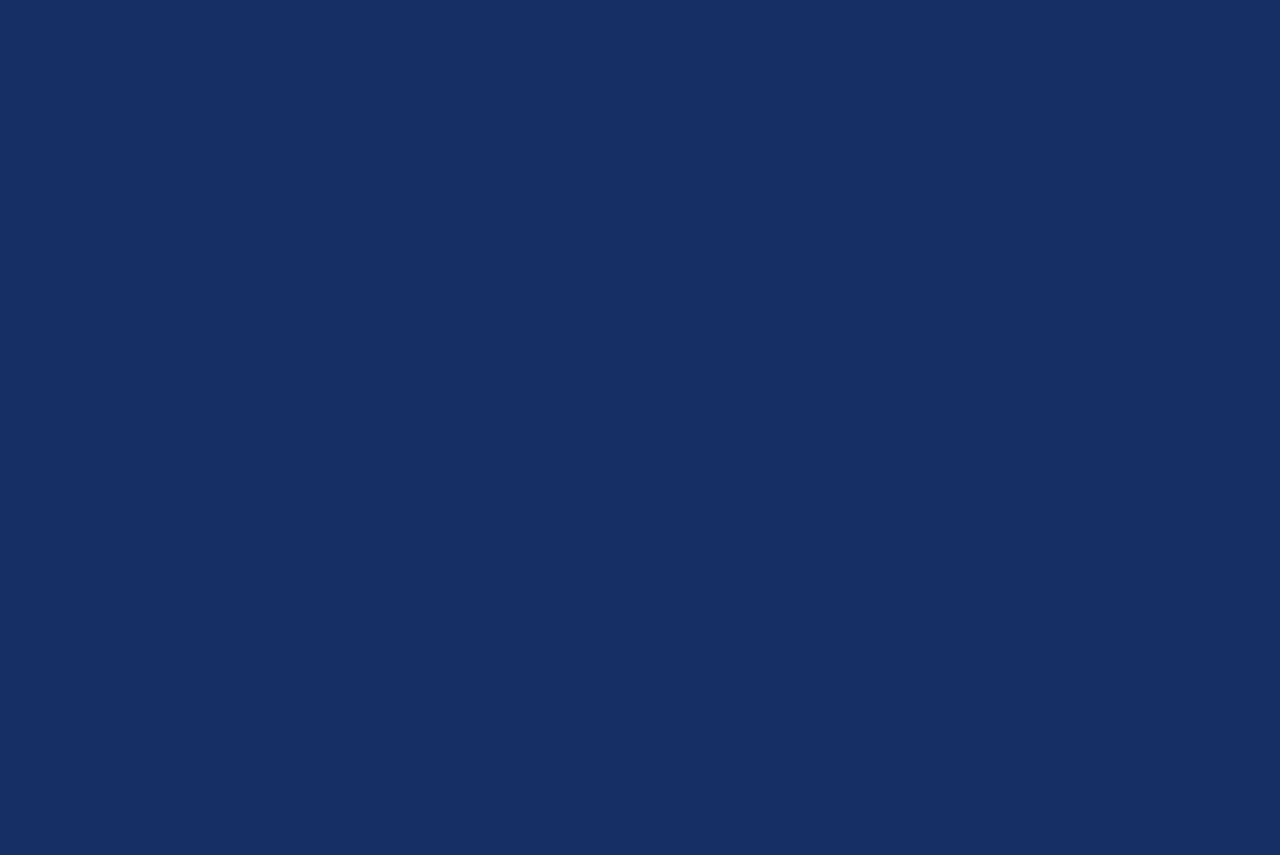
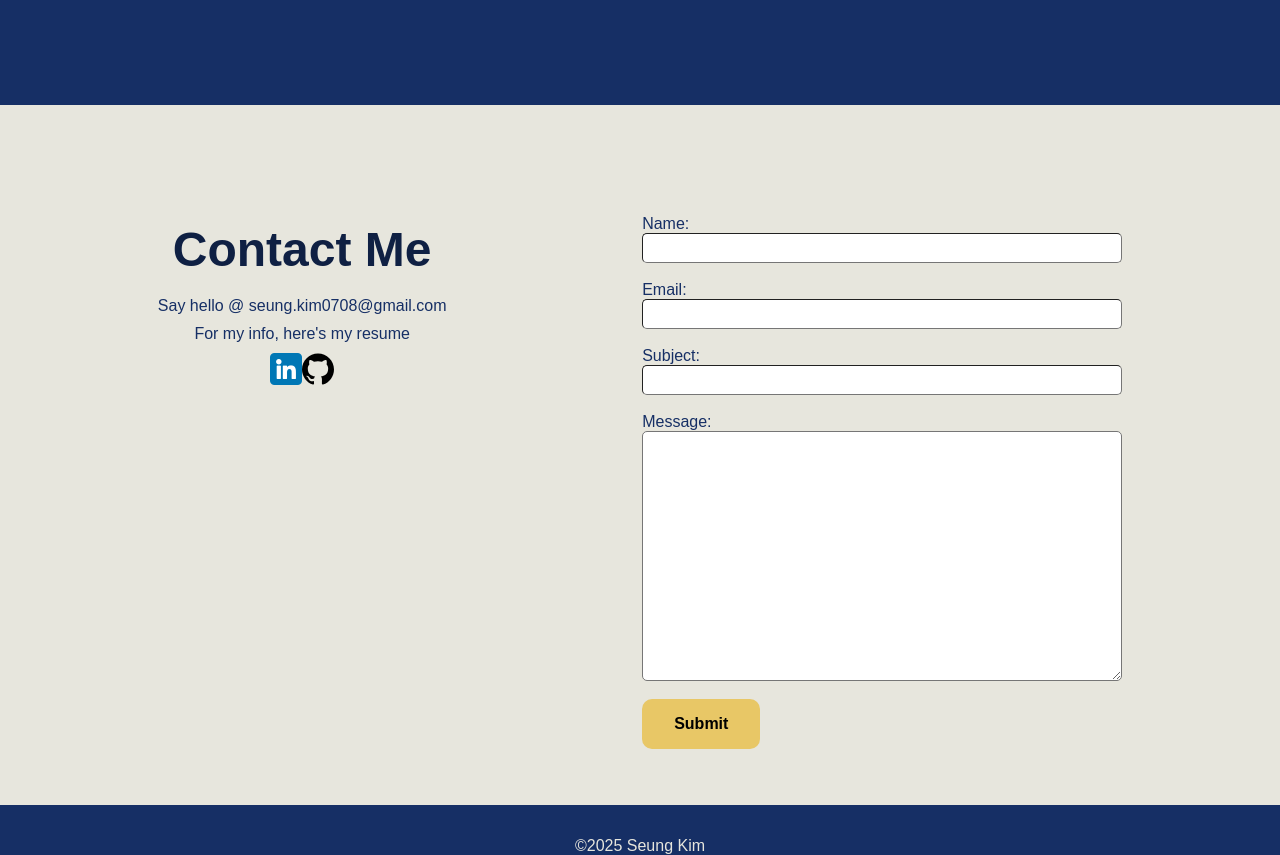
Before and after one commit to seung0708/seung0708.github.io, a React (Vite) app: page / in a window 1280 px wide. Shown: the part 2211-3066 px from the top of the page. Before the commit the page ends 800 px from the top, so only its background shows below. Built offline with nearby package versions, Linux system fonts and the light colour scheme.

Commit message:
migrated the rest of the html code to their respective components

```diff
--- a/src/App.jsx
+++ b/src/App.jsx
@@ -1,17 +1,15 @@
 import React from 'react';
 import { RouterProvider, createBrowserRouter, Route, createRoutesFromElements } from 'react-router-dom';
 import Header from './components/Header'
+import Main from './components/Main';
+import Footer from './components/Footer';
 
 const App = () => {
   return (
     <>
       <Header />
-      <main>
-
-      </main>
-      <footer>
-
-      </footer>
+      <Main />
+      <Footer />
     </>
   )
 }
--- /dev/null
+++ b/src/components/Contact.jsx
@@ -0,0 +1,46 @@
+import React from 'react'
+
+const Contact = () => {
+  return (
+    <section id="contact">
+            <div class="container">
+                <div class="contact_heading">
+                    <h2>Contact Me</h2>
+                    <p>Say hello @ seung.kim0708@gmail.com</p>
+                    <p>For my info, here's my <a href="./assets/General Resume (2).pdf">resume</a></p>
+                    <div class="social_links">
+                        <a href="https://www.linkedin.com/in/seung-kim-8a3469133/">
+                            <img src="./assets/images/linkedin.png" />
+                        </a>
+                        <a href="https://github.com/seung0708">
+                            <img src="./assets/images/github.svg" />
+                        </a>
+                    </div>
+                </div>
+                <div class="contact_form">
+                    <form>
+                        <div class="contact_form_field">
+                            <label>Name:</label>
+                            <input type="text" id="name" name="name" required/>
+                        </div>
+                        <div class="contact_form_field">
+                            <label>Email:</label>
+                            <input type="email" id="email" name="email" required/>
+                        </div>
+                        <div class="contact_form_field">
+                            <label>Subject:</label>
+                            <input type="text" id="subject" name="subject" required/>
+                        </div>
+                        <div class="contact_form_field">
+                            <label>Message:</label>
+                            <textarea required></textarea>
+                        </div>
+                        <button type="submit">Submit</button>
+                    </form>
+                </div>
+            </div>
+        </section>
+  )
+}
+
+export default Contact
--- /dev/null
+++ b/src/components/Footer.jsx
@@ -0,0 +1,11 @@
+import React from 'react'
+
+const Footer = () => {
+  return (
+    <footer>
+        <p>&copy;2025 Seung Kim</p>
+    </footer>
+  )
+}
+
+export default Footer
--- /dev/null
+++ b/src/components/Main.jsx
@@ -0,0 +1,18 @@
+import React from 'react'
+import Hero from './Hero';
+import About from './About';
+import Projects from './Projects';
+import Contact from './Contact';
+
+const Main = () => {
+  return (
+    <main>
+        <Hero />
+        <About />
+        <Projects />
+        <Contact />
+    </main>
+  )
+}
+
+export default Main
--- /dev/null
+++ b/src/components/Projects.tsx
@@ -0,0 +1,23 @@
+import React from 'react'
+
+const Projects = () => {
+  return (
+    <section id="projects">
+            <div class="container">
+                <div class="projects_heading">
+                    <h2>Projects</h2>
+                    <p>Here are some featured projects that showcase my passion for full stack development</p>
+                </div>
+                <div class="projects_details">
+                    <img src="./assets/images/ecohaven.png" />
+                    <div class="projects_details_heading">
+                        <h3>Landing Page for EcoHaven</h3>
+                        <p>Designed and built a web page for a company called EcoHaven. It is fully responsive</p>
+                    </div>
+                </div>
+            </div>
+        </section>
+  )
+}
+
+export default Projects
```
Also changed, not shown: index.html (+0 -62 lines).
